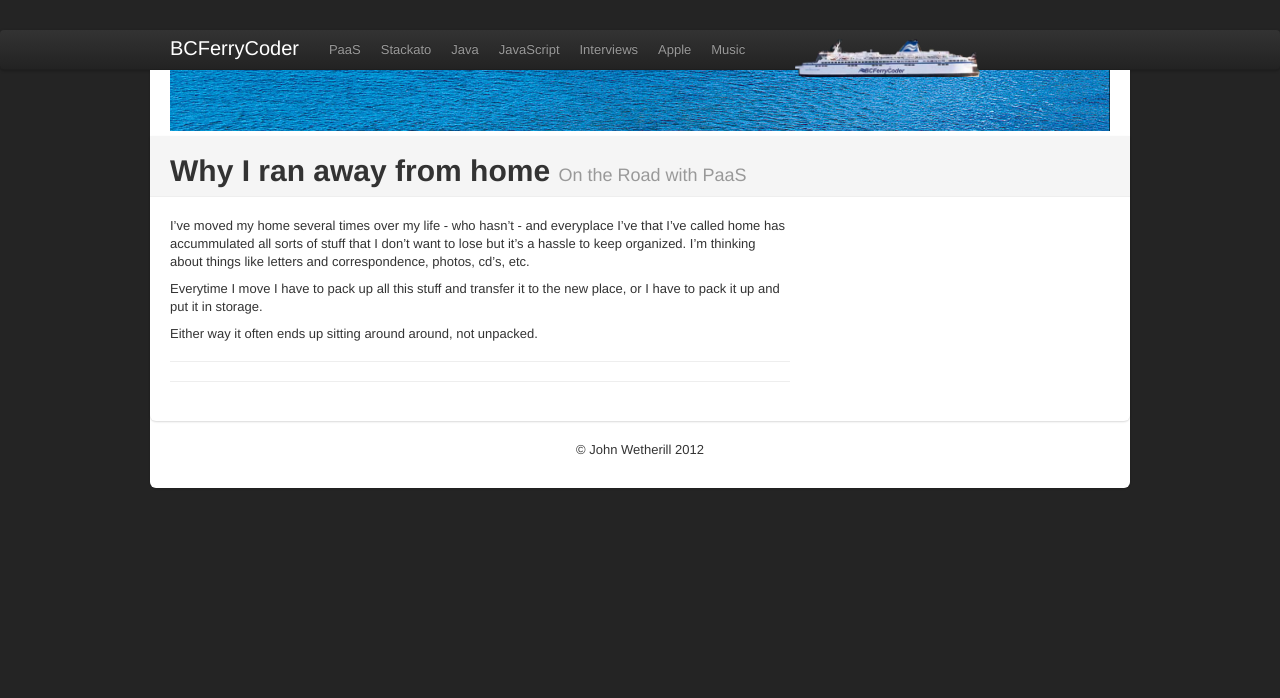
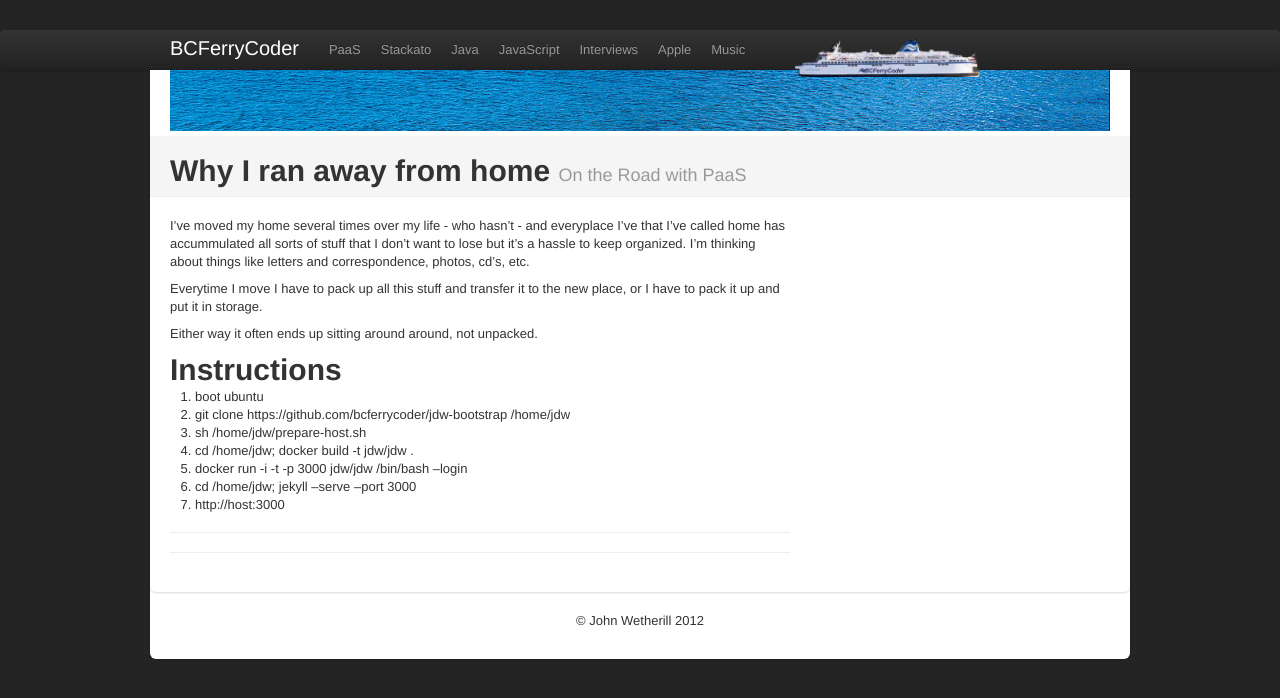
Before and after one commit to bcferrycoder/bcferrycoder.github.com, a Jekyll site: the page built from _posts/2013-11-29-the-time-i-ran-away-from-home.md, in a window 1280 px wide. Shown: the top 698 px of the page. Built offline with Jekyll 4.4.1, drawn with Linux system fonts in a browser that asks for light colours.

Commit message:
add ephemeral home instructions

```diff
--- a/_posts/2013-11-29-the-time-i-ran-away-from-home.md
+++ b/_posts/2013-11-29-the-time-i-ran-away-from-home.md
@@ -15,3 +15,14 @@ Everytime I move I have to pack up all this stuff and transfer it to
 the new place, or I have to pack it up and put it in storage.
 
 Either way it often ends up sitting around around, not unpacked.
+
+
+# Instructions
+
+1. boot ubuntu
+2. git clone https://github.com/bcferrycoder/jdw-bootstrap /home/jdw
+3. sh /home/jdw/prepare-host.sh
+4. cd /home/jdw; docker build -t jdw/jdw .
+5. docker run -i -t -p 3000 jdw/jdw /bin/bash --login
+6. cd /home/jdw; jekyll --serve --port 3000
+7. http://host:3000
```
